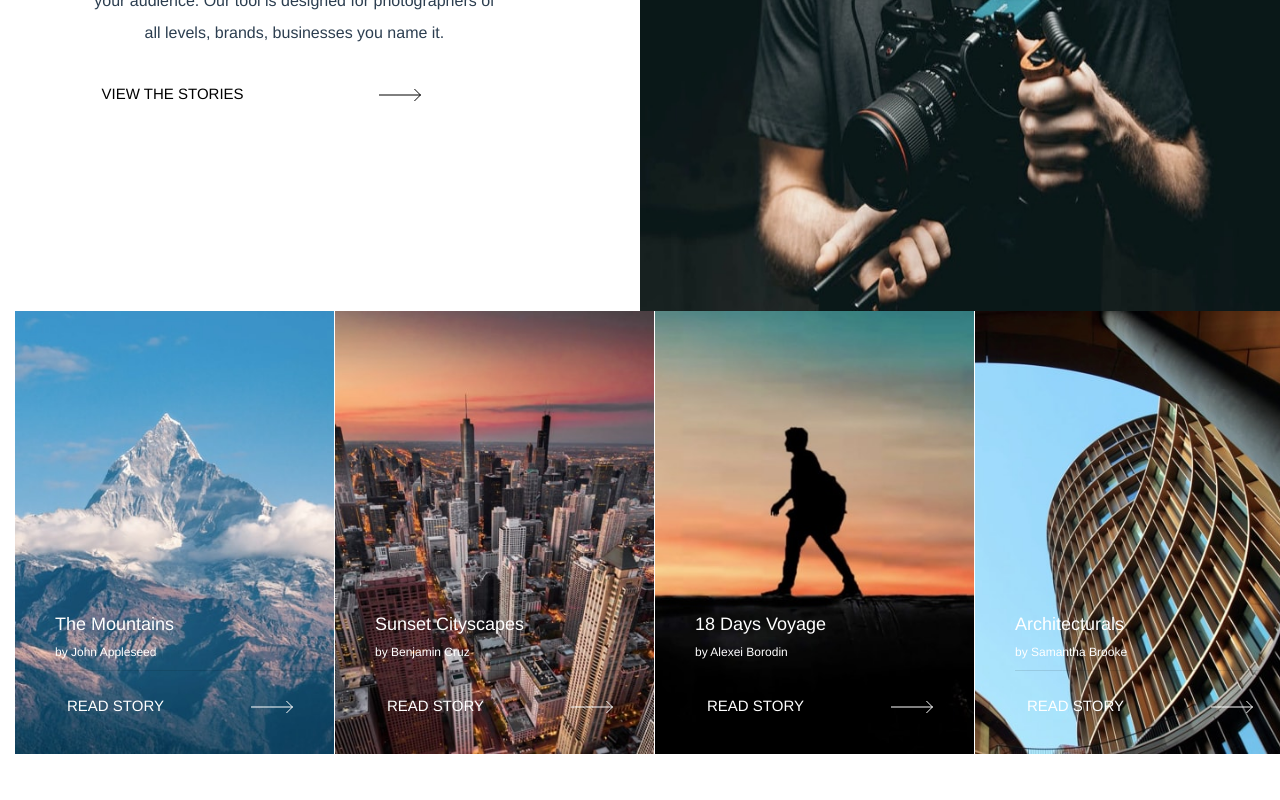
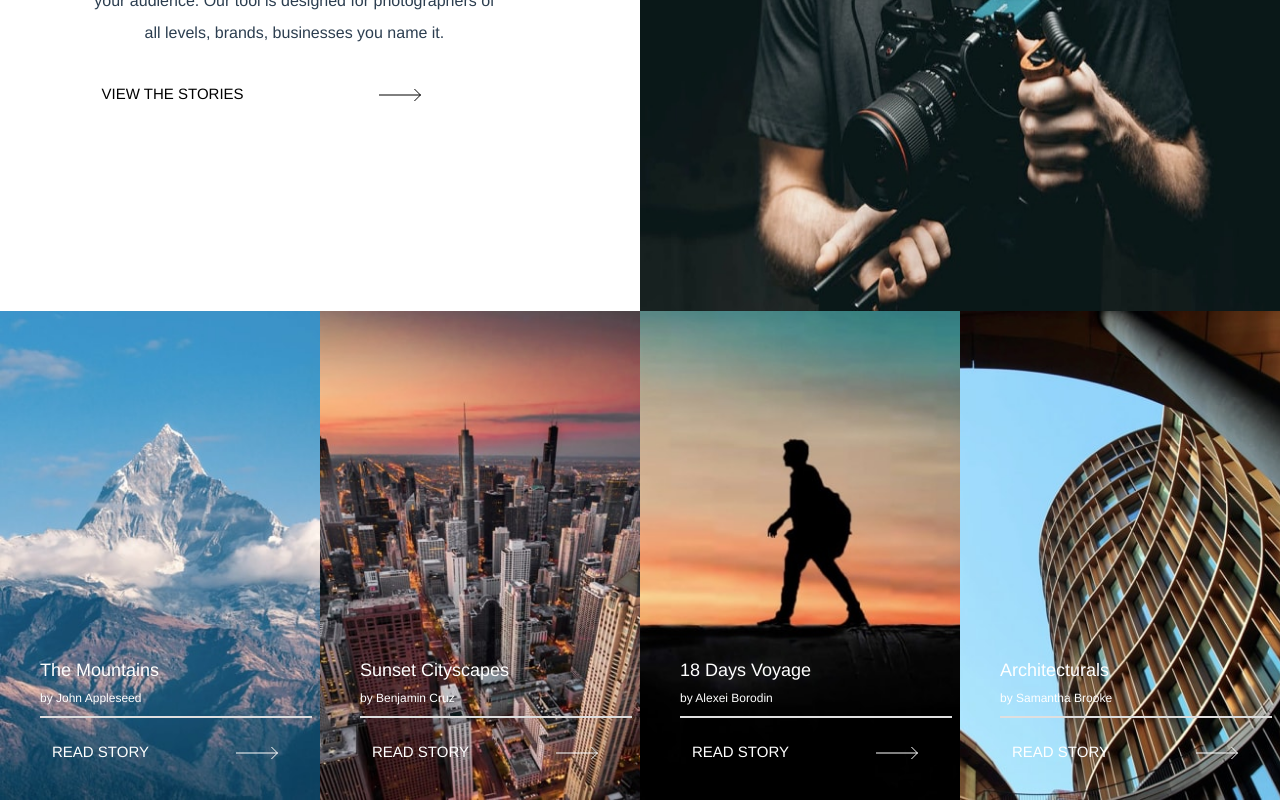
Before and after one commit to clf94-dev/photosnap-vue, a Vue app: page / in a window 1280 px wide. Shown: the part 1702-2502 px from the top of the page. Before the commit the page ends 2456 px from the top, so only its background shows below. Built offline with nearby package versions, Linux system fonts and the light colour scheme.

Commit message:
fixed padding StoriesHome component

```diff
--- a/src/components/StoriesHome.vue
+++ b/src/components/StoriesHome.vue
@@ -81,6 +81,7 @@ storiesdata: [
 <style scoped>
 .stories-row .story-cont {
   width: 100%;
+  padding: 0;
 }
 
 .stories-row .story-cont .img-col img {
@@ -146,9 +147,11 @@ storiesdata: [
 }
 
 .stories-row .story-cont .text-col hr {
-  color: #DFDFDF;
+  color: #DFDFDF !important;
   width: 100%;
   margin: 10px auto;
+  border: 1px solid #DFDFDF;
+
 }
 
 .stories-row .story-cont .text-col .btn {
```
